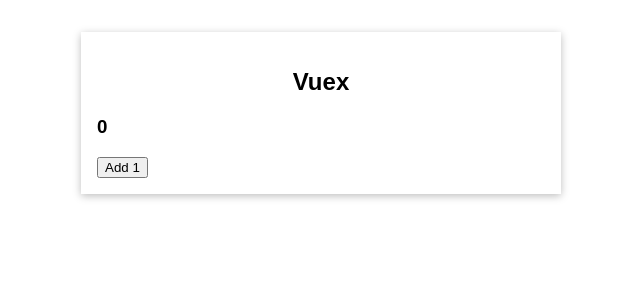
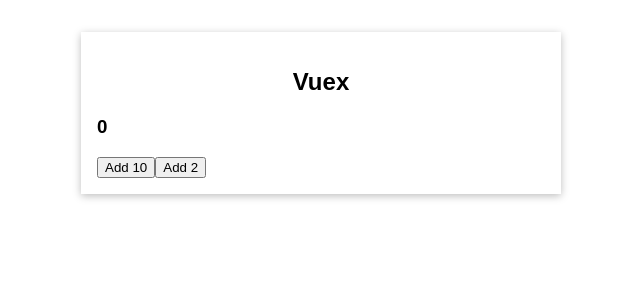
Before and after one commit to HassanKhan123/vue-vuex, a Vue app: page / in a window 1280 px wide. Shown: the top 300 px of the page, without its empty margins (319-959 px from the left). Built offline with nearby package versions, Linux system fonts and the light colour scheme.

Commit message:
passing data to mutations with payloads

```diff
--- a/src/App.vue
+++ b/src/App.vue
@@ -1,22 +1,29 @@
 <template>
   <base-container title="Vuex">
     <TheCounter></TheCounter>
-    <button @click="addOne">Add 1</button>
+    <button @click="addOne">Add 10</button>
+    <change-counter></change-counter>
   </base-container>
 </template>
 
 <script>
 import BaseContainer from './components/BaseContainer.vue';
 import TheCounter from './components/TheCounter.vue';
+import ChangeCounter from '@/components/ChangeCounter.vue';
 
 export default {
   components: {
     BaseContainer,
     TheCounter,
+    ChangeCounter,
   },
   methods: {
     addOne() {
-      this.$store.state.counter++;
+      // this.$store.commit('increase', { value: 10 });
+      this.$store.commit({
+        type: 'increase',
+        value: 10,
+      });
     },
   },
 };
--- /dev/null
+++ b/src/components/ChangeCounter.vue
@@ -0,0 +1,13 @@
+<template>
+  <button @click="addOne">Add 2</button>
+</template>
+
+<script>
+export default {
+  methods: {
+    addOne() {
+      this.$store.commit('increment');
+    },
+  },
+};
+</script>
--- a/src/main.js
+++ b/src/main.js
@@ -9,6 +9,14 @@ const store = createStore({
       counter: 0,
     };
   },
+  mutations: {
+    increment(state) {
+      state.counter += 2;
+    },
+    increase(state, payload) {
+      state.counter = state.counter + payload.value;
+    },
+  },
 });
 
 const app = createApp(App);
```
